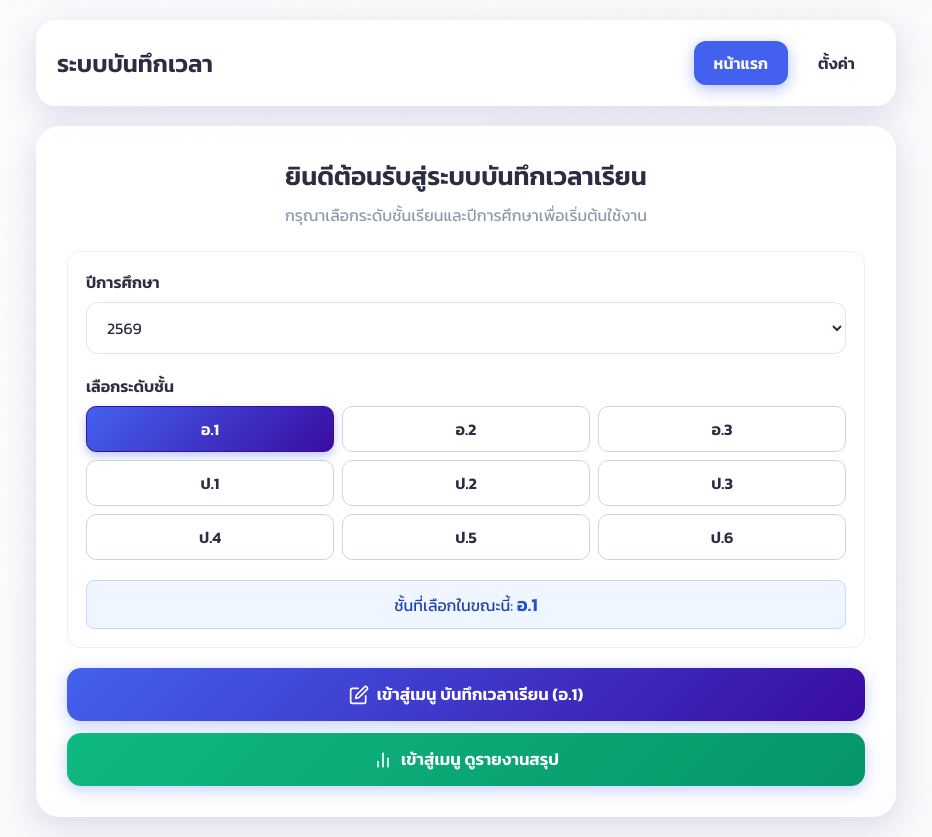
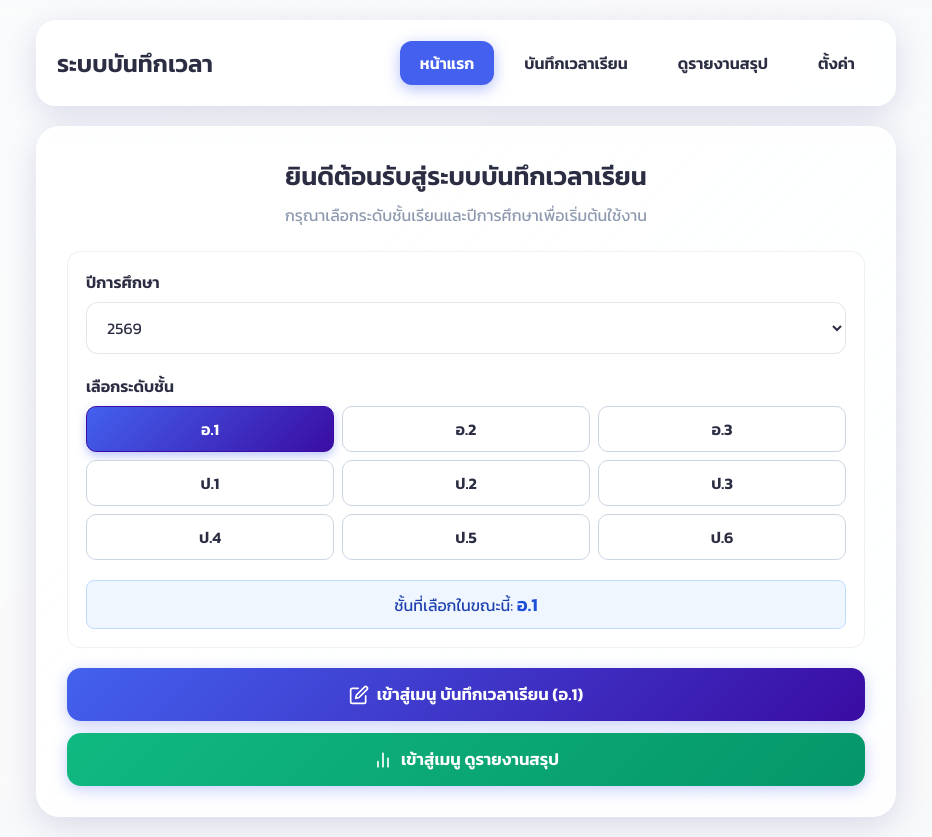
Before and after one commit to pbschool/atd, a plain HTML site: page index.html in a window 1280 px wide. Shown: the whole page, without its empty margins (174-1106 px from the left). Drawn offline with nearby package versions, Linux system fonts and the light colour scheme; no server answers.

Commit message:
Uncomment navigation buttons for time recording and report

```diff
--- a/index.html
+++ b/index.html
@@ -24,8 +24,8 @@
             </div>
             <nav class="main-menu">
                 <button class="nav-btn active" data-target="page-home">หน้าแรก</button>
-                <!-- <button class="nav-btn" data-target="page-record">บันทึกเวลาเรียน</button>
-                <button class="nav-btn" data-target="page-report">ดูรายงานสรุป</button> -->
+                <button class="nav-btn" data-target="page-record">บันทึกเวลาเรียน</button>
+                <button class="nav-btn" data-target="page-report">ดูรายงานสรุป</button>
                 <button class="nav-btn" data-target="page-settings">ตั้งค่า</button>
             </nav>
         </header>
```
